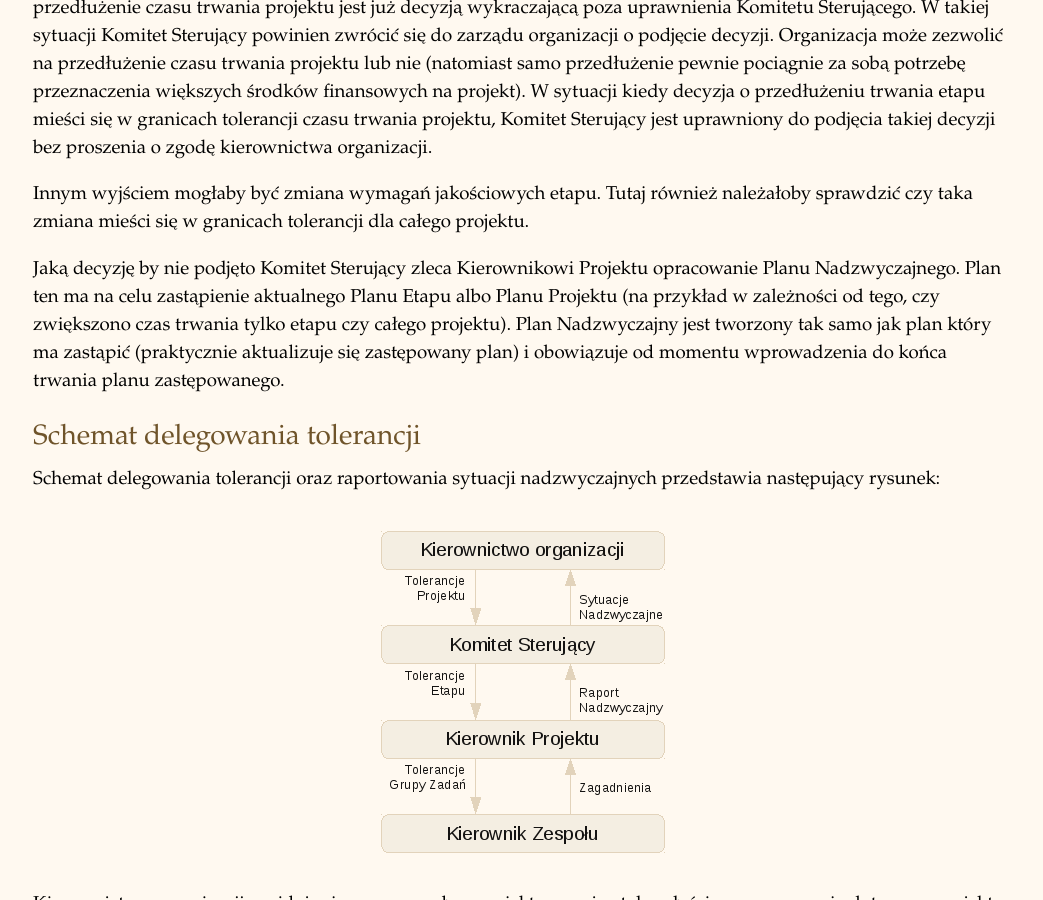
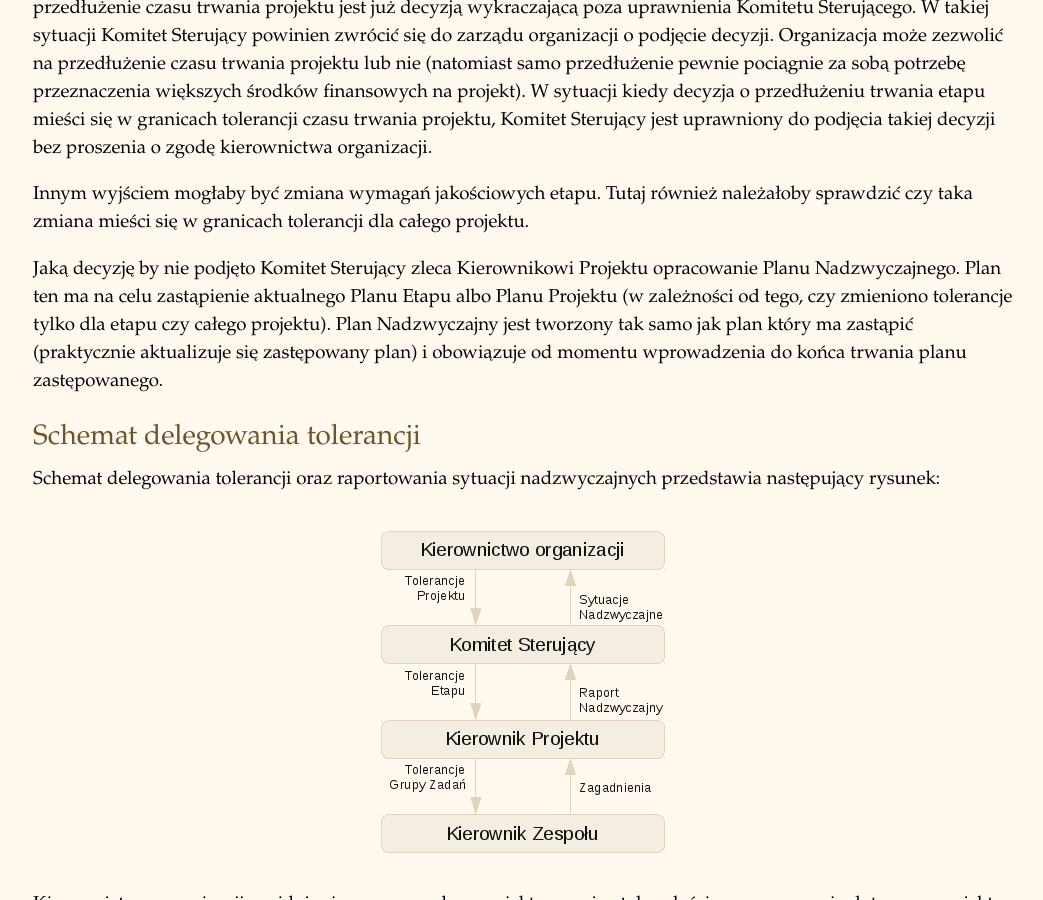
Before and after one commit to michalorman/michalorman-blog-old, a Jekyll site: the page built from blog/prince2/_posts/2010-05-01-zarzadzanie-z-wykorzystaniem-tolerancji-w-prince2.markdown, in a window 1280 px wide and 900 px high, scrolled down 3722 px. Shown: the whole window, without its empty margins (117-1160 px from the left). Built offline with Jekyll 4.4.1, drawn with Linux system fonts in a browser that asks for light colours; Markdown is read by kramdown in place of the engine named in the settings; comment, search, counter and statistics services are not loaded.

Commit message:
Fixed typos.

```diff
--- a/blog/prince2/_posts/2010-05-01-zarzadzanie-z-wykorzystaniem-tolerancji-w-prince2.markdown
+++ b/blog/prince2/_posts/2010-05-01-zarzadzanie-z-wykorzystaniem-tolerancji-w-prince2.markdown
@@ -173,8 +173,8 @@ Innym wyjściem mogłaby być zmiana wymagań jakościowych etapu. Tutaj równie
 się w granicach tolerancji dla całego projektu.
 
 Jaką decyzję by nie podjęto Komitet Sterujący zleca Kierownikowi Projektu opracowanie Planu Nadzwyczajnego. Plan ten
-ma na celu zastąpienie aktualnego Planu Etapu albo Planu Projektu (na przykład w zależności od tego, czy zwiększono czas trwania
-tylko etapu czy całego projektu). Plan Nadzwyczajny jest tworzony tak samo jak plan który ma zastąpić (praktycznie aktualizuje
+ma na celu zastąpienie aktualnego Planu Etapu albo Planu Projektu (w zależności od tego, czy zmieniono tolerancje
+tylko dla etapu czy całego projektu). Plan Nadzwyczajny jest tworzony tak samo jak plan który ma zastąpić (praktycznie aktualizuje
 się zastępowany plan) i obowiązuje od momentu wprowadzenia do końca trwania planu zastępowanego.
 
 ## Schemat delegowania tolerancji
--- a/blog/ruby/_posts/2010-05-07-plynne-zapytania-w-rails.markdown
+++ b/blog/ruby/_posts/2010-05-07-plynne-zapytania-w-rails.markdown
@@ -151,7 +151,7 @@ scope = RentOrder.current
 scope = scope.for_mark('Audi')
 {% endhighlight %}
 
-Ponieważ wszystkie komunikaty kierujemy do tego samego obiektu to nie mamy do czynienia z żadnym z wyżej opisanych
+Ponieważ wszystkie komunikaty kierujemy do tego samego obiektu to nie mamy do czynienia z żadnym z wyżej wymienionych
 zjawisk. Ale w ten sposób nie wygląda to tak elegancko jak poprzednio.
 
 ### Problemy z named scope'ami
```
